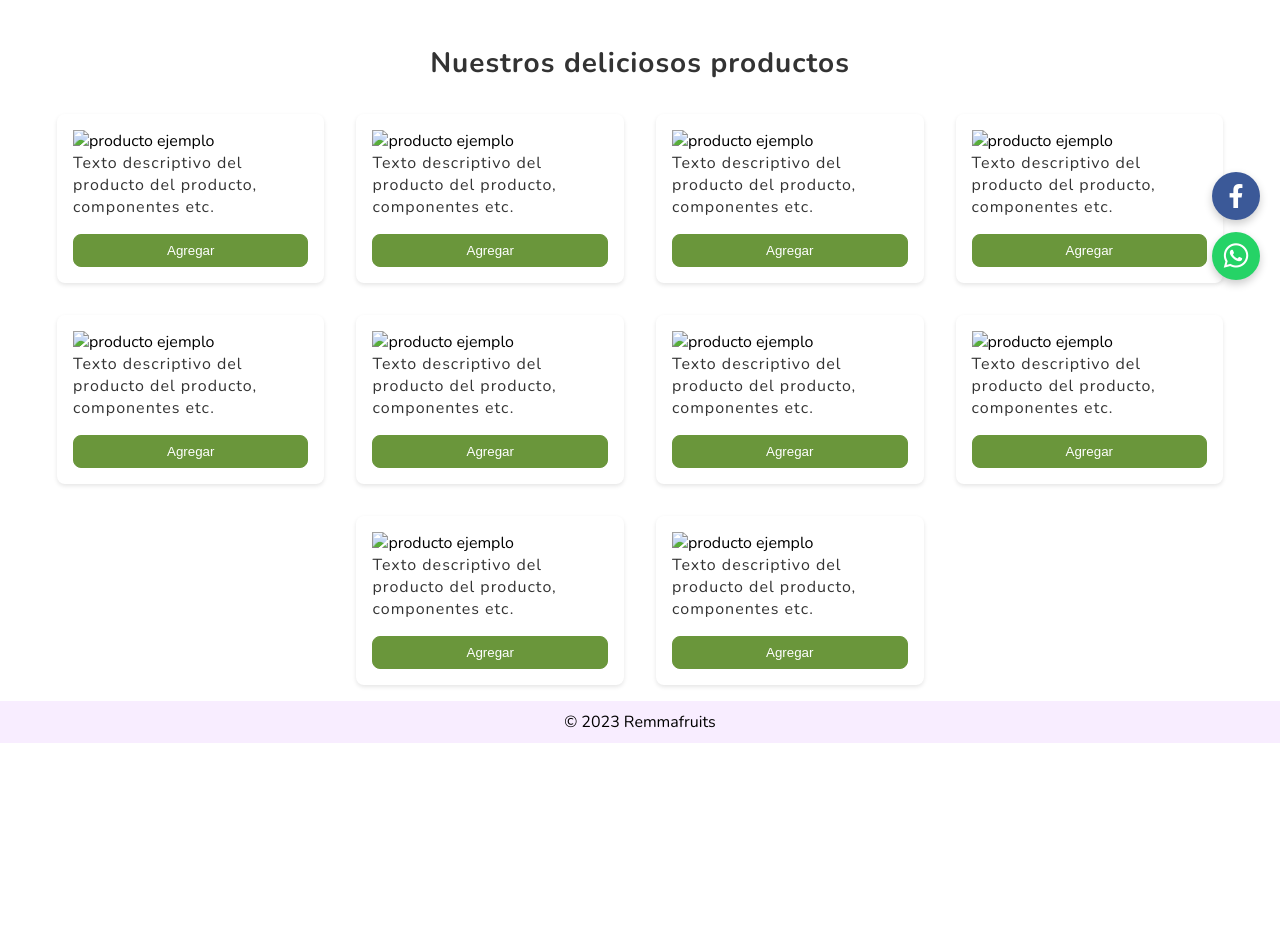
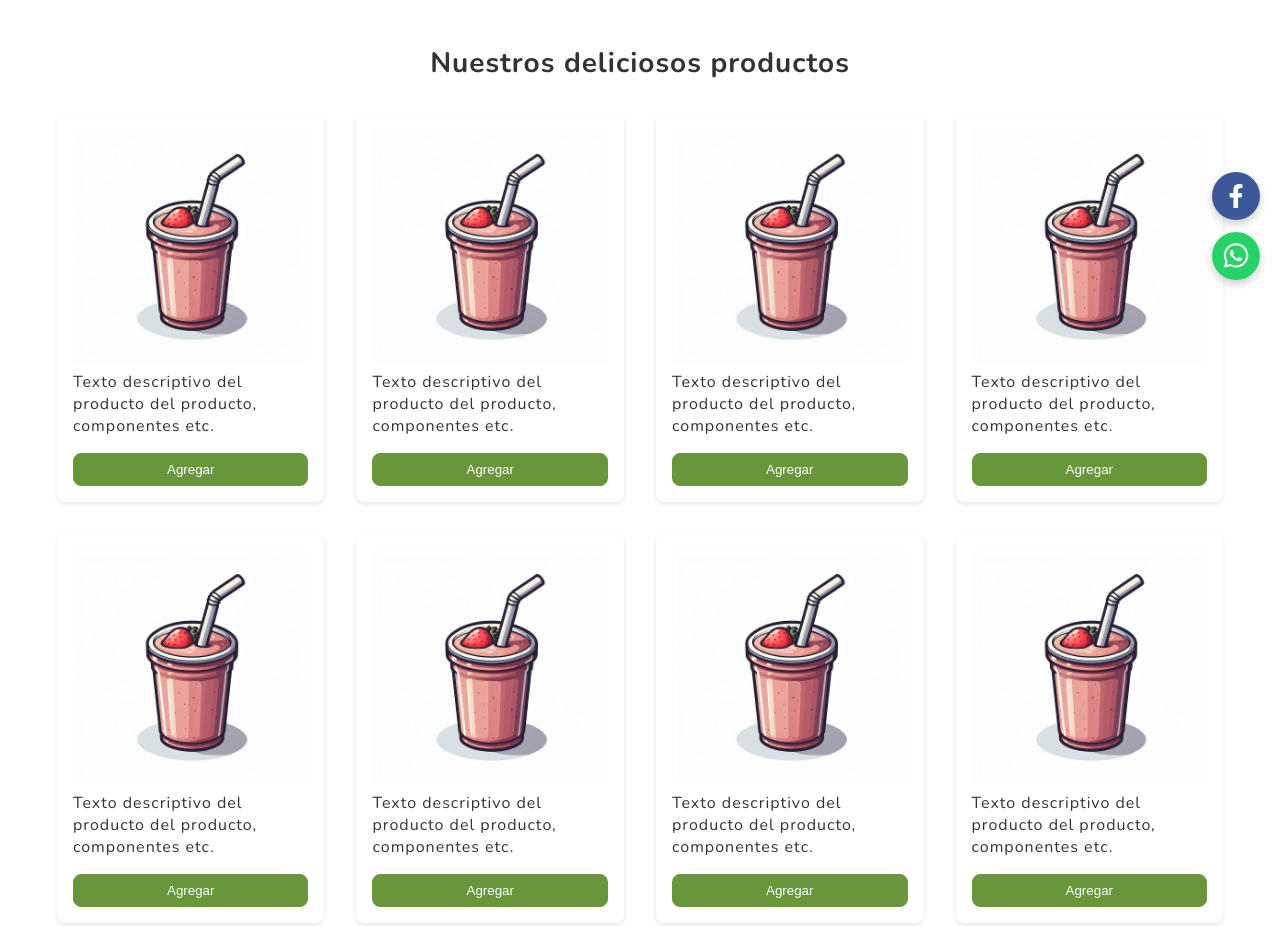
Before and after one commit to EmanuelDesarrollo/remmafruits-web, a plain HTML site: page pages/productos.html in a window 1280 px wide. Shown: the part 500-1426 px from the top of the page. Before the commit the page ends 1243 px from the top, so only its background shows below. Drawn offline with nearby package versions, Linux system fonts and the light colour scheme.

Commit message:
Ajustar ruta de las imagenes

```diff
--- a/pages/productos.html
+++ b/pages/productos.html
@@ -45,7 +45,7 @@
     <h1 class="title-section">Nuestros deliciosos productos</h1>
     <div class="list-product">
       <div class="card-product">
-        <img src="assets/products/producto.jpeg" alt="producto ejemplo">
+        <img src="../assets/products/producto.jpeg" alt="producto ejemplo">
         <p>Texto descriptivo del producto del producto, componentes etc.</p>
         <button class="button-add-product" onclick="agregarProducto('producto_1', event)">
           Agregar
@@ -55,7 +55,7 @@
         </button>
       </div>
       <div class="card-product">
-        <img src="assets/products/producto.jpeg" alt="producto ejemplo">
+        <img src="../assets/products/producto.jpeg" alt="producto ejemplo">
         <p>Texto descriptivo del producto del producto, componentes etc.</p>
         <button class="button-add-product" onclick="agregarProducto('producto_2', event)">
           Agregar
@@ -65,7 +65,7 @@
         </button>
       </div>
       <div class="card-product">
-        <img src="assets/products/producto.jpeg" alt="producto ejemplo">
+        <img src="../assets/products/producto.jpeg" alt="producto ejemplo">
         <p>Texto descriptivo del producto del producto, componentes etc.</p>
         <button class="button-add-product" onclick="agregarProducto('producto_3', event)">
           Agregar
@@ -75,7 +75,7 @@
         </button>
       </div>
       <div class="card-product">
-        <img src="assets/products/producto.jpeg" alt="producto ejemplo">
+        <img src="../assets/products/producto.jpeg" alt="producto ejemplo">
         <p>Texto descriptivo del producto del producto, componentes etc.</p>
         <button class="button-add-product" onclick="agregarProducto('producto_4', event)">
           Agregar
@@ -85,7 +85,7 @@
         </button>
       </div>
       <div class="card-product">
-        <img src="assets/products/producto.jpeg" alt="producto ejemplo">
+        <img src="../assets/products/producto.jpeg" alt="producto ejemplo">
         <p>Texto descriptivo del producto del producto, componentes etc.</p>
         <button class="button-add-product" onclick="agregarProducto('producto_4', event)">
           Agregar
@@ -95,7 +95,7 @@
         </button>
       </div>
       <div class="card-product">
-        <img src="assets/products/producto.jpeg" alt="producto ejemplo">
+        <img src="../assets/products/producto.jpeg" alt="producto ejemplo">
         <p>Texto descriptivo del producto del producto, componentes etc.</p>
         <button class="button-add-product" onclick="agregarProducto('producto_4', event)">
           Agregar
@@ -105,7 +105,7 @@
         </button>
       </div>
       <div class="card-product">
-        <img src="assets/products/producto.jpeg" alt="producto ejemplo">
+        <img src="../assets/products/producto.jpeg" alt="producto ejemplo">
         <p>Texto descriptivo del producto del producto, componentes etc.</p>
         <button class="button-add-product" onclick="agregarProducto('producto_4', event)">
           Agregar
@@ -115,7 +115,7 @@
         </button>
       </div>
       <div class="card-product">
-        <img src="assets/products/producto.jpeg" alt="producto ejemplo">
+        <img src="../assets/products/producto.jpeg" alt="producto ejemplo">
         <p>Texto descriptivo del producto del producto, componentes etc.</p>
         <button class="button-add-product" onclick="agregarProducto('producto_4', event)">
           Agregar
@@ -125,7 +125,7 @@
         </button>
       </div>
       <div class="card-product">
-        <img src="assets/products/producto.jpeg" alt="producto ejemplo">
+        <img src="../assets/products/producto.jpeg" alt="producto ejemplo">
         <p>Texto descriptivo del producto del producto, componentes etc.</p>
         <button class="button-add-product" onclick="agregarProducto('producto_4', event)">
           Agregar
@@ -135,7 +135,7 @@
         </button>
       </div>
       <div class="card-product">
-        <img src="assets/products/producto.jpeg" alt="producto ejemplo">
+        <img src="../assets/products/producto.jpeg" alt="producto ejemplo">
         <p>Texto descriptivo del producto del producto, componentes etc.</p>
         <button class="button-add-product" onclick="agregarProducto('producto_4', event)">
           Agregar
```
